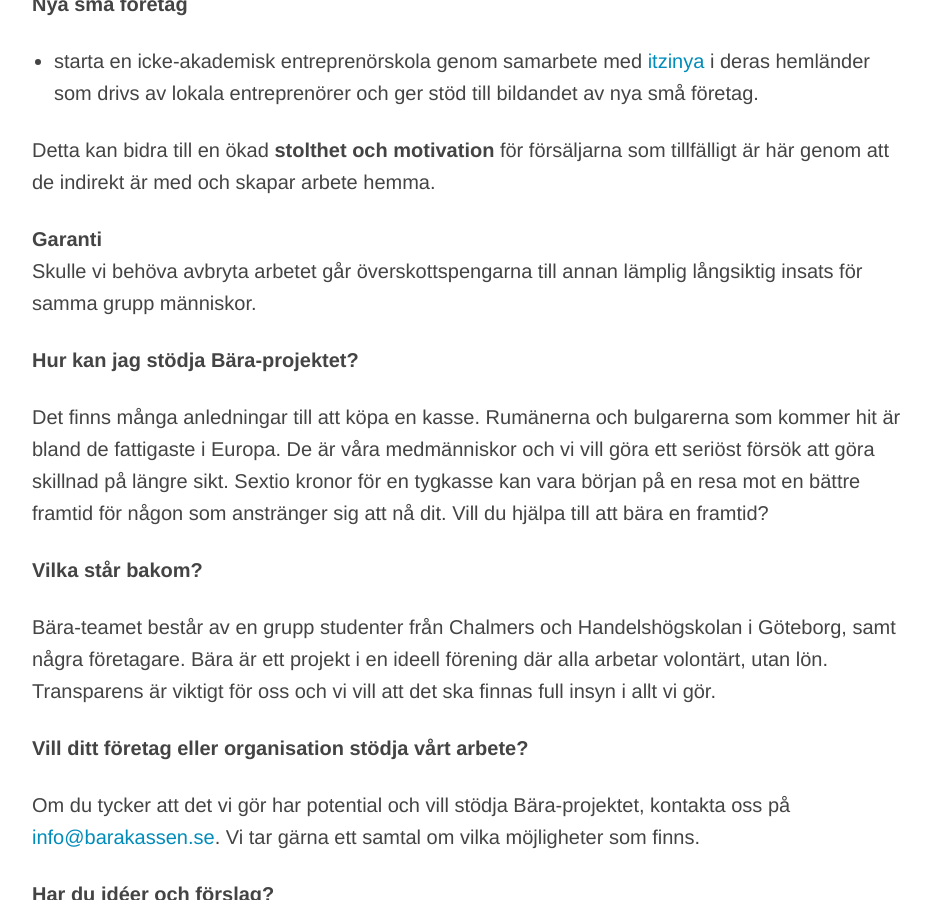
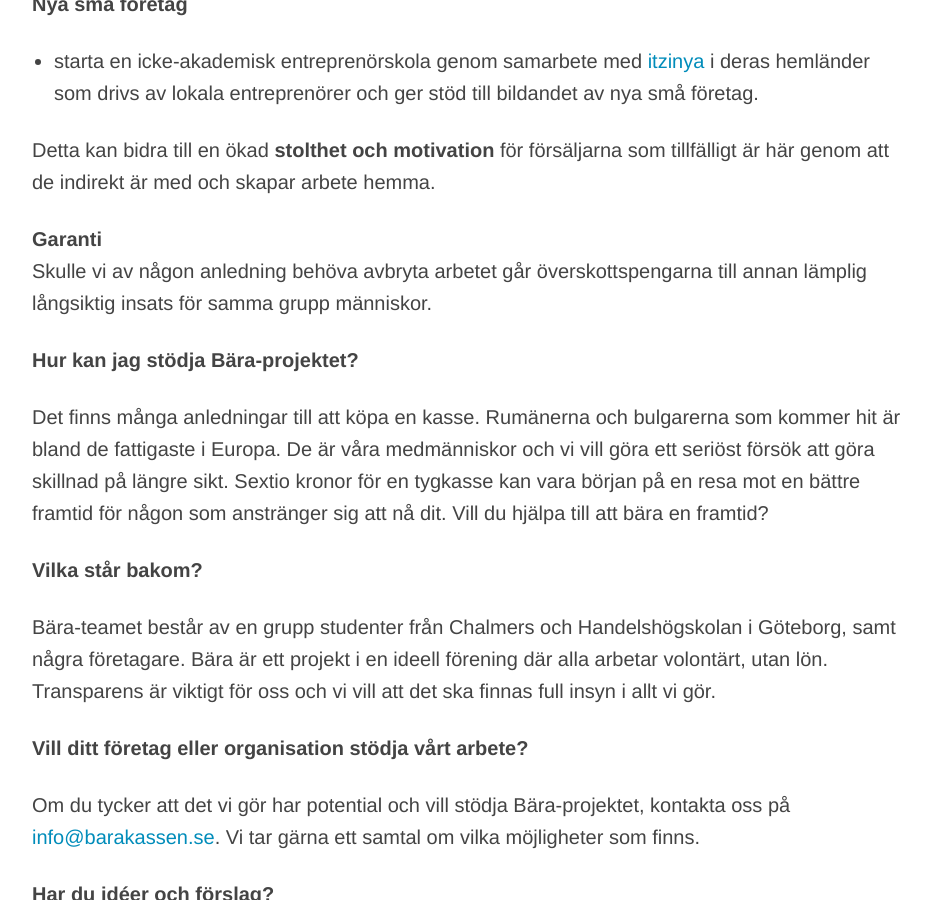
Before and after one commit to bara-se/bara-se.github.io, a Jekyll site: the page built from _posts/0100-01-01-index.md, in a window 1280 px wide and 900 px high, scrolled down 2795 px. Shown: the whole window, without its empty margins (168-1099 px from the left). Built offline with Jekyll 4.4.1, drawn with Linux system fonts in a browser that asks for light colours.

Commit message:
Updated 0100-01-01-index.md

```diff
--- a/_posts/0100-01-01-index.md
+++ b/_posts/0100-01-01-index.md
@@ -62,7 +62,7 @@ På lång sikt vill vi ge möjlighet, för den som vill, att kunna försörja si
 Detta kan bidra till en ökad **stolthet och motivation** för försäljarna som tillfälligt är här genom att de indirekt är med och skapar arbete hemma.
 
 **Garanti**
-Skulle vi behöva avbryta arbetet går överskottspengarna till annan lämplig långsiktig insats för samma grupp människor.
+Skulle vi av någon anledning behöva avbryta arbetet går överskottspengarna till annan lämplig långsiktig insats för samma grupp människor.
 
 **Hur kan jag stödja** **Bära-projektet?**
 
```
